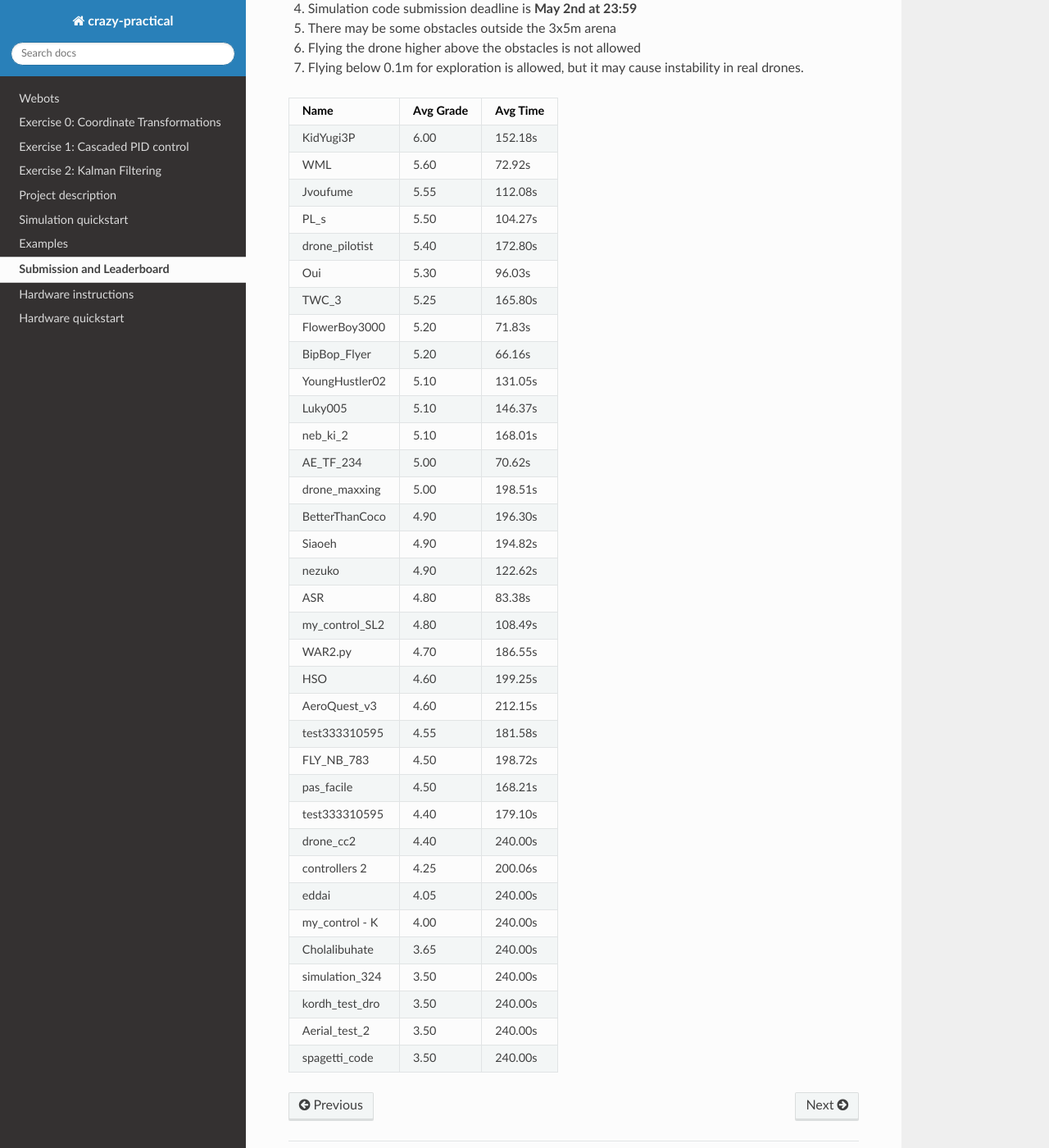
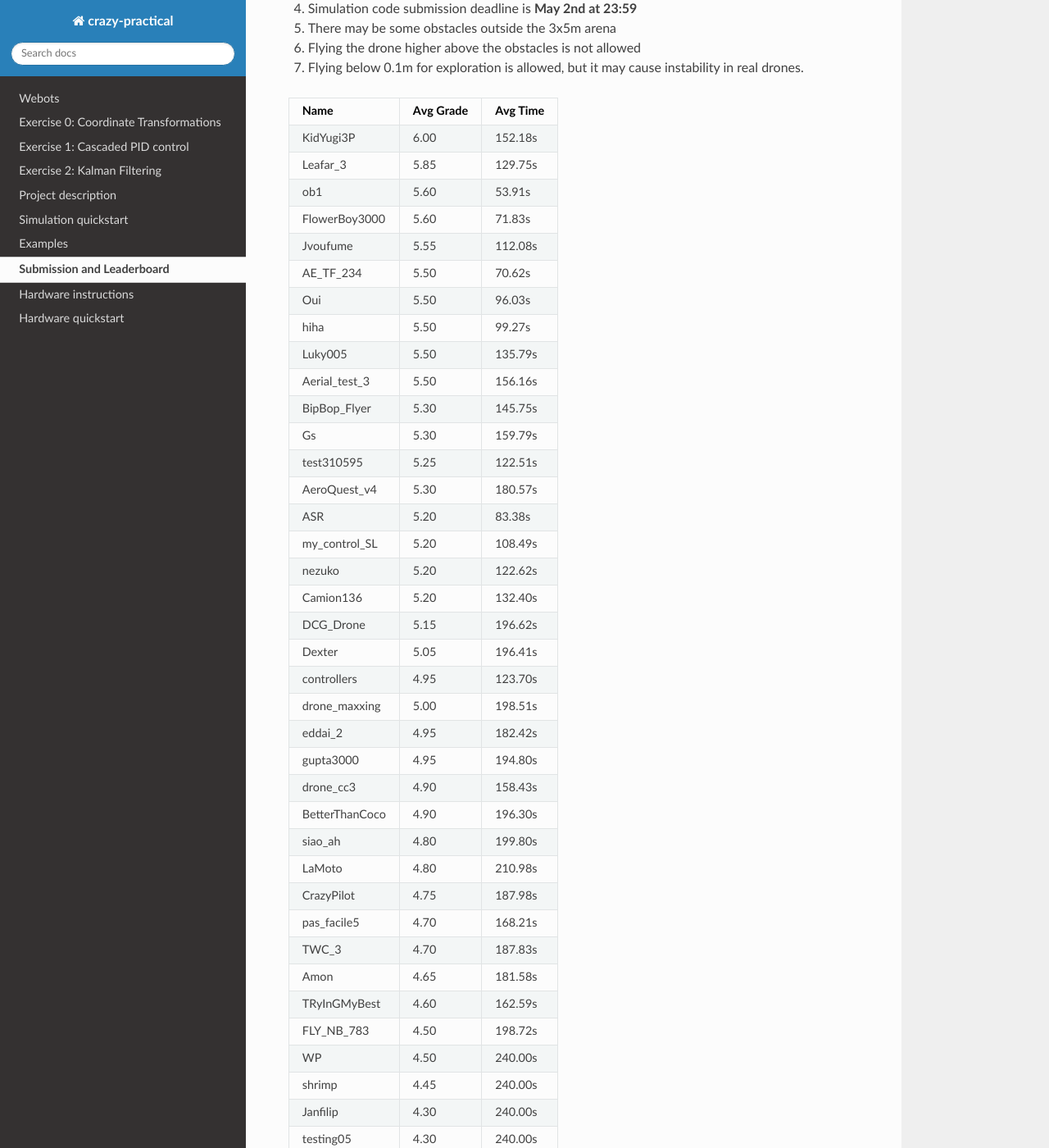
Before and after one commit to lis-epfl/micro-502, a Sphinx documentation site: the page built from docs/assignment/leaderboard.rst, in a window 1280 px wide and 1400 px high, scrolled down 521 px. Shown: the whole window at 82% size. Built offline with Sphinx 7.4.7 and the Read the Docs theme 2.0.0, drawn with Linux system fonts in a browser that asks for light colours; some of the changed text lies outside the part shown.

Commit message:
Leaderboard Update

```diff
--- a/docs/assignment/leaderboard.rst
+++ b/docs/assignment/leaderboard.rst
@@ -21,38 +21,54 @@ Please ensure that the zip file you submit at least contains your **my_control.p
 Name           Avg Grade Avg Time
 ============== ========= ========
 KidYugi3P      6.00      152.18s
-WML            5.60      72.92s
+Leafar_3       5.85      129.75s
+ob1            5.60      53.91s
+FlowerBoy3000  5.60      71.83s
 Jvoufume       5.55      112.08s
-PL_s           5.50      104.27s
-drone_pilotist 5.40      172.80s
-Oui            5.30      96.03s
-TWC_3          5.25      165.80s
-FlowerBoy3000  5.20      71.83s
-BipBop_Flyer   5.20      66.16s
-YoungHustler02 5.10      131.05s
-Luky005        5.10      146.37s
-neb_ki_2       5.10      168.01s
-AE_TF_234      5.00      70.62s
+AE_TF_234      5.50      70.62s
+Oui            5.50      96.03s
+hiha           5.50      99.27s
+Luky005        5.50      135.79s
+Aerial_test_3  5.50      156.16s
+BipBop_Flyer   5.30      145.75s
+Gs             5.30      159.79s
+test310595     5.25      122.51s
+AeroQuest_v4   5.30      180.57s
+ASR            5.20      83.38s
+my_control_SL  5.20      108.49s
+nezuko         5.20      122.62s
+Camion136      5.20      132.40s
+DCG_Drone      5.15      196.62s
+Dexter         5.05      196.41s
+controllers    4.95      123.70s
 drone_maxxing  5.00      198.51s
+eddai_2        4.95      182.42s
+gupta3000      4.95      194.80s
+drone_cc3      4.90      158.43s
 BetterThanCoco 4.90      196.30s
-Siaoeh         4.90      194.82s
-nezuko         4.90      122.62s
-ASR            4.80      83.38s
-my_control_SL2 4.80      108.49s
-WAR2.py        4.70      186.55s
-HSO            4.60      199.25s
-AeroQuest_v3   4.60      212.15s
-test333310595  4.55      181.58s
+siao_ah        4.80      199.80s
+LaMoto         4.80      210.98s
+CrazyPilot     4.75      187.98s
+pas_facile5    4.70      168.21s
+TWC_3          4.70      187.83s
+Amon           4.65      181.58s
+TRyInGMyBest   4.60      162.59s
 FLY_NB_783     4.50      198.72s
-pas_facile     4.50      168.21s
-test333310595  4.40      179.10s
-drone_cc2      4.40      240.00s
-controllers  2 4.25      200.06s
-eddai          4.05      240.00s
-my_control - K 4.00      240.00s
-Cholalibuhate  3.65      240.00s
+WP             4.50      240.00s
+shrimp         4.45      240.00s
+Janfilip       4.30      240.00s
+testing05      4.30      240.00s
+LK_sub_2       4.00      240.00s
+Aussi_lentemen 4.00      240.00s
+marmar         3.95      240.00s
+Test_uWu_V2    3.95      240.00s
+my_control     3.90      240.00s
+WML_2.0        3.90      240.00s
+LS27           3.60      240.00s
+Cholalibuhate  3.60      240.00s
+PL_s2          3.50      240.00s
+okeydokey      3.50      240.00s
+spagetti_code  3.50      240.00s
+kordh_test_dro 3.50      240.00s
 simulation_324 3.50      240.00s
-kordh_test_dro 3.50      240.00s
-Aerial_test_2  3.50      240.00s
-spagetti_code  3.50      240.00s
 ============== ========= ========
```
